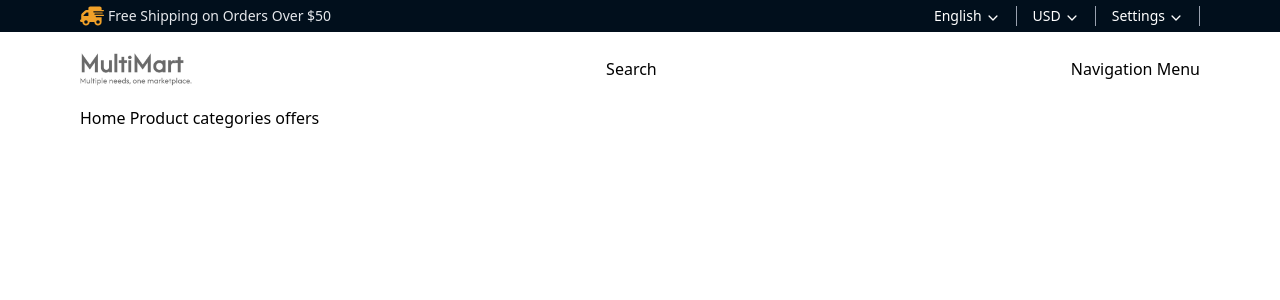
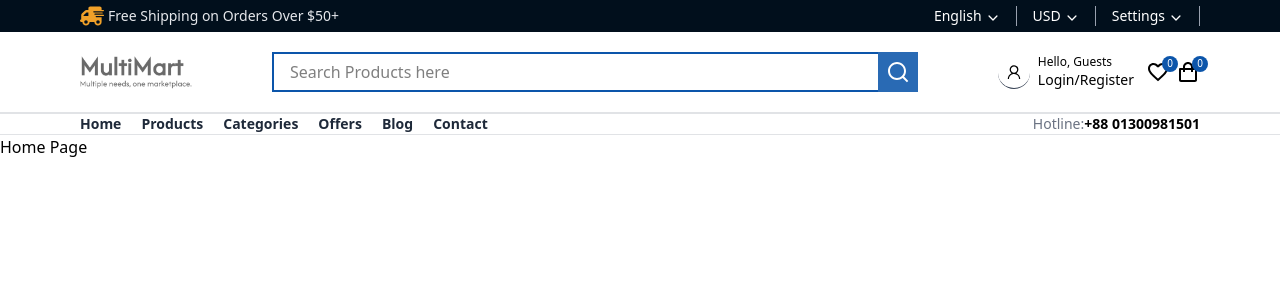
Before and after one commit to MdRakibHossen917/multimart, a Next.js app: page / in a window 1280 px wide. Shown: the top 300 px of the page. Built offline with nearby package versions, Linux system fonts and the light colour scheme.

Commit message:
Navber Top middle botton header design done

```diff
--- a/src/app/layout.tsx
+++ b/src/app/layout.tsx
@@ -1,6 +1,7 @@
 import type { Metadata } from "next";
 import { Geist, Geist_Mono } from "next/font/google";
 import "./globals.css";
+import Header from "@/components/header/Header";
 
 const geistSans = Geist({
   variable: "--font-geist-sans",
@@ -28,6 +29,7 @@ export default function RootLayout({
       <body
         className={`${geistSans.variable} ${geistMono.variable} antialiased`}
       >
+                <Header/>
         {children}
       </body>
     </html>
--- a/src/app/page.tsx
+++ b/src/app/page.tsx
@@ -1,12 +1,12 @@
-import Header from "@/components/header/Header";
+
 
 
 export default function Home() {
   return (
 
       <main>
-        <Header/>
 
+      <p>Home Page</p>
       </main>
 
   );
--- /dev/null
+++ b/src/app/signin/page.tsx
@@ -0,0 +1,12 @@
+import React from 'react';
+
+const SignInPage = () => {
+    return (
+        <div>
+            SignInPage
+
+        </div>
+    );
+};
+
+export default SignInPage;
--- a/src/components/header/BottomHeader.tsx
+++ b/src/components/header/BottomHeader.tsx
@@ -1,10 +1,31 @@
-import React from "react";
+import { navigation } from "@/constants";
 import Container from "../container/Container";
+import Link from "next/link";
 
 const BottomHeader = () => {
   return (
-    <div>
-      <Container><p>Home Product categories offers</p></Container>
+    <div className="border-b border-b-gray-500/20 ">
+      <Container>
+        <div className="flex items-center justify-between">
+          {/* Navigation Links */}
+          <div className="flex gap-2 md:gap-5  font-semibold hover:text-blue-600 text-xs md:text-sm">
+            {navigation?.map((item, index) => (
+              <Link
+                key={index}
+                href={item.href}
+                className="text-gray-800 "
+              >
+                {item.title}
+              </Link>
+            ))}
+          </div>
+
+          {/* Hotline */}
+          <p className="hidden md:inline-flex text-gray-500 font-medium text-xs md:text-sm">
+            Hotline: <span className="text-black font-bold cursor-pointer"> +88 01300981501</span>
+          </p>
+        </div>
+      </Container>
     </div>
   );
 };
--- /dev/null
+++ b/src/components/header/HeaderIcons.tsx
@@ -0,0 +1,26 @@
+import Link from "next/link";
+import React from "react";
+import { MdOutlineFavoriteBorder } from "react-icons/md";
+import { BiShoppingBag } from "react-icons/bi";
+
+
+const HeaderIcons = () => {
+  return (
+    <div className="flex item-center justify-center gap-1.5">
+      <Link href={"/favorite"} className="relative text-2xl">
+        <MdOutlineFavoriteBorder />
+        <span className="absolute -top-1 -right-2 text-[10px] font-medium  w-4 h-4 bg-[#0C55AA]  hover:bg-[#074892] text-white rounded-full flex items-center justify-center">
+          0
+        </span>
+      </Link>
+      <Link href={"/cart"} className="relative text-2xl">
+      <BiShoppingBag />
+        <span className="absolute -top-1 -right-2 text-[10px] font-medium  w-4 h-4 bg-[#0C55AA] hover:bg-[#074892] text-white rounded-full  flex items-center justify-center">
+          0
+        </span>
+      </Link>
+    </div>
+  );
+};
+
+export default HeaderIcons;
--- a/src/components/header/MiddleHeader.tsx
+++ b/src/components/header/MiddleHeader.tsx
@@ -1,26 +1,43 @@
-import React from 'react';
-import Container from '../container/Container';
-import Image from 'next/image';
-import { MultiMartLogo } from '@/assets/banner';
-
-
-
-
-
-
+import Container from "../container/Container";
+import Image from "next/image";
+import { MultiMartLogo } from "@/assets/banner";
+import SearchInput from "./SearchInput";
+import Link from "next/link";
+import { LiaUser } from "react-icons/lia";
+import HeaderIcons from "./HeaderIcons";
 
 const MiddleHeader = () => {
-    return (
-        <div className='border-b-gray-400'>
-            <Container className='py-5 flex items-center justify-between gap-4 md:gap-6 lg:gap-20 '>
-                <Image src={MultiMartLogo} alt='MultiMartLogo.png' className='w-28'/>
-                <div>Search</div>
-                <div>Navigation Menu</div>
-
-            </Container>
+  return (
+    <div className="border-b-2 border-b-gray-500/20">
+      <Container className="py-5 flex items-center justify-between gap-4 md:gap-6 lg:gap-20">
+        <Link href="/">
+          <Image
+            src={MultiMartLogo}
+            alt="MultiMartLogo.png"
+            className="w-28 cursor-pointer"
+          />
+        </Link>
+        <SearchInput />
+        <div className="hidden md:inline-flex items-center justify-center gap-3 ">
+             <Link
+          href="/signin"
+          className="flex items-center gap-2 cursor-pointer text-sm"
+        >
+          <div className="border-b border-gray-700 p-1.5 rounded-full text-xl">
+            <LiaUser />
+          </div>
+          <div>
+            <p className="text-xs ">Hello, Guests</p>
+            <p className="font-medium">Login/Register</p>
+          </div>
+        </Link>
+        <HeaderIcons />
 
         </div>
-    );
+
+      </Container>
+    </div>
+  );
 };
 
 export default MiddleHeader;
--- /dev/null
+++ b/src/components/header/SearchInput.tsx
@@ -0,0 +1,27 @@
+'use client'
+import React, { useState } from 'react';
+import { RiCloseLine, RiSearchLine } from 'react-icons/ri';
+
+const SearchInput = () => {
+    const [Search,setSearch] =useState("");
+
+    return (
+        <div className='hidden md:inline-flex flex-1 relative h-10'>
+           <input type='text' placeholder='Search Products here'  className='w-full h-full border-2 border-[#0C55AA] px-4 outline-none'
+           value={Search}
+           onChange={(e) => setSearch(e.target.value)}
+           />
+           {Search && (
+        <RiCloseLine
+          onClick={() => setSearch('')}
+          className="text-xl absolute top-2.5 right-12 text-gray-500 hover:text-red-500 cursor-pointer duration-200"
+        />
+      )}
+           <span><RiSearchLine className='w-10 h-10 inline-flex bg-[#296ab4] text-white items-center justify-center p-2 absolute top-0  right-0 border-[#0C55AA] hover:bg-[#0C55AA] cursor-pointer duration-200' />
+           </span>
+
+        </div>
+    );
+};
+
+export default SearchInput;
--- a/src/components/header/TopHeader.tsx
+++ b/src/components/header/TopHeader.tsx
@@ -8,7 +8,7 @@ const TopHeader = () => {
       <Container className="flex items-center justify-between ">
         <p className="w-full md:w-auto text-sm flex items-center justify-center md:justify-normal font-medium py-1">
           <FaTruckFast className="mr-1 text-[#f1a129] text-2xl -scale-x-100" /> Free Shipping
-          on Orders Over $50
+          on Orders Over $50+
         </p>
         <div className="hidden md:inline-flex items-center text-sm text-white ">
           <p className="headerTopMenu">
--- /dev/null
+++ b/src/constants/index.ts
@@ -0,0 +1,8 @@
+export const navigation = [
+    {title: 'Home', href:'/products'},
+    {title: 'Products', href:'/products'},
+    {title: 'Categories', href:'/Categories'},
+    {title: 'Offers', href:'/Offers'},
+    {title: 'Blog', href:'/Blog'},
+    {title: 'Contact', href:'/Contact'},
+];
```
Also changed, not shown: src/app/globals.css (+12 -3 lines).
